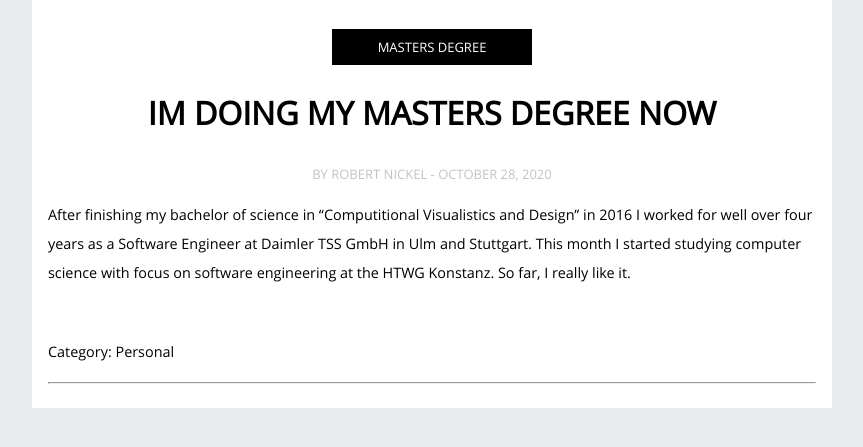
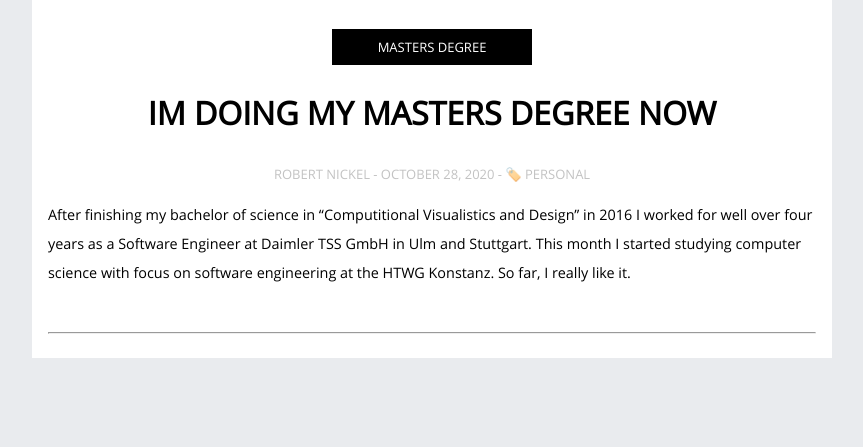
Before and after one commit to Robert-Nickel/Robert-Nickel.github.io, a Jekyll site: the page built from _posts/2020-10-28-masters-degree.md, in a window 1280 px wide. Shown: the top 447 px of the page, without its empty margins (208-1071 px from the left). Built offline with Jekyll 4.4.1, drawn with Linux system fonts in a browser that asks for light colours.

Commit message:
Styling.

```diff
--- a/_layouts/post.html
+++ b/_layouts/post.html
@@ -14,13 +14,12 @@
         {{ page.heading }}
     </p>
     <h1 class="title">
-        {{ page.title }}
+        <a href="{{page.url}}"> {{ page.title }}</a>
     </h1>
-    <p class="signature">By Robert Nickel - {{ page.date | date: '%B %d, %Y' }}</p>
+    <p class="signature">Robert Nickel - {{ page.date | date: '%B %d, %Y' }} - 🏷️ {{ page.categories | join: ', ' }}
+    </p>
 
     {{ content }}
     <br>
-    <p>Category: {{ page.categories | join: ', ' }} </p>
-
     <hr>
 </div>
--- a/styles.css
+++ b/styles.css
@@ -79,6 +79,10 @@ b {
     padding-bottom: 5px;
 }
 
+.title a {
+    text-decoration: none;
+}
+
 .signature {
     color: #c3c3c3;
     font-size: small;
@@ -128,25 +132,12 @@ b {
     font-size: medium;
 }
 
-/* get rid of this */
-.article-box {
-    background-color: white;
-    margin-top: 3em;
-    margin-left: 1em;
-    margin-right: 1em;
-    margin-bottom: 3em;
-    padding: 2em;
-    min-width: 4em;
-    max-width: 48em;
-    margin: 0 auto;
-}
-
 .content {
     background-color: white;
     min-width: 4em;
     max-width: 48em;
-    padding: 1em 1em;
     margin: 0 auto;
+    padding: 1em;
 }
 
 .footer {
```
